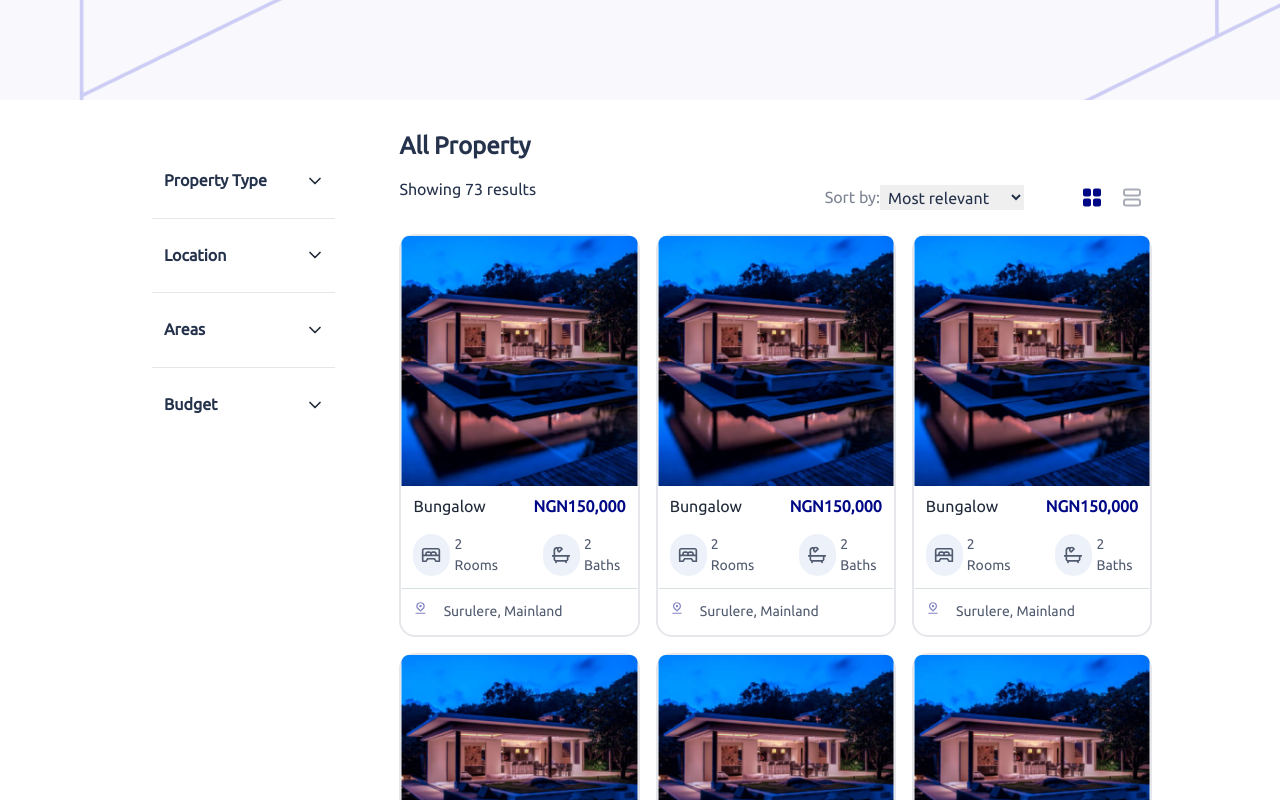
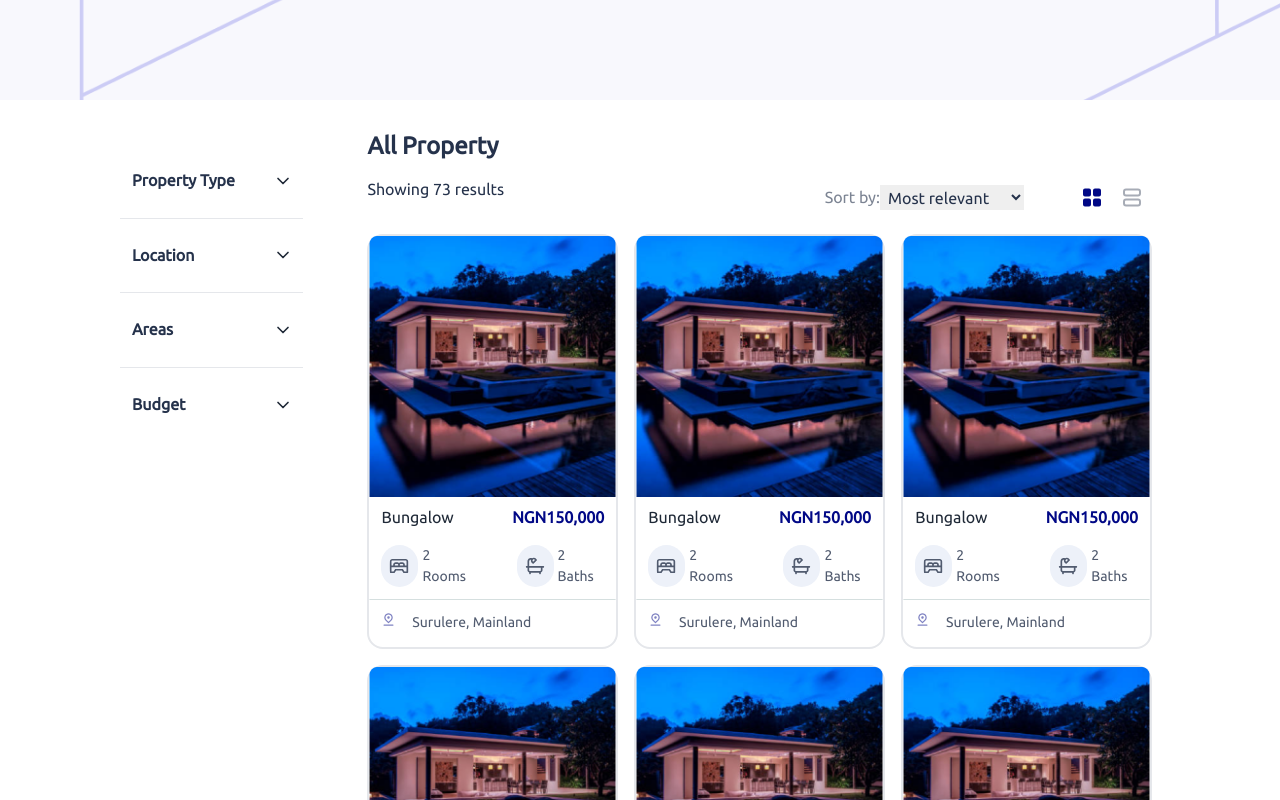
Before and after one commit to lazynerd-studios/Co-Habit-Landing, a React (Vite) app: page /listing in a window 1280 px wide. Shown: the part 700-1500 px from the top of the page. Built offline with nearby package versions, Linux system fonts and the light colour scheme.

Commit message:
Update Listing.jsx

```diff
--- a/src/Components/Listing/Listing.jsx
+++ b/src/Components/Listing/Listing.jsx
@@ -134,7 +134,9 @@ const Listings = () => {
         <div className="bg-white flex py-8 px-4  laptop:mx-[7rem]">
 
           {/* sidebar */}
-          <SidebarWithContentSeparator />
+          <span className="-mr- -ml-8">
+            <SidebarWithContentSeparator />
+          </span>
           {/* end of sidebar */}
 
 
```
